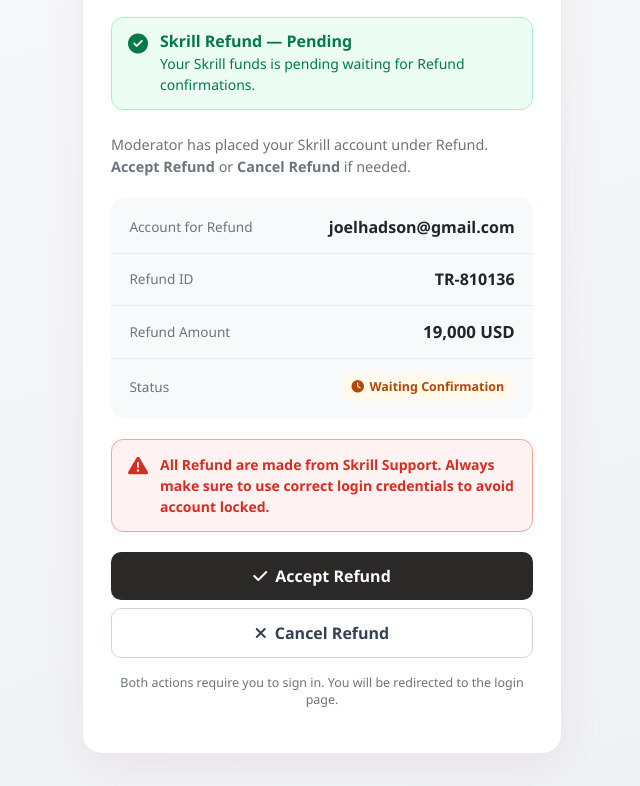
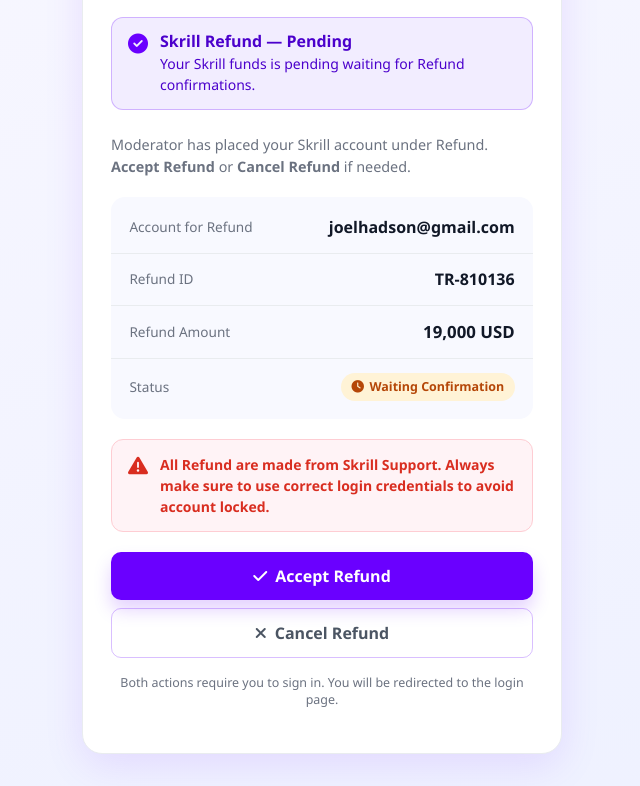
Before and after one commit to agnesjosphat907-bit/Skrill, a website: page public/index.html in a window 1280 px wide. Shown: the part 127-913 px from the top of the page, without its empty margins (318-958 px from the left). Drawn offline with nearby package versions, Linux system fonts and the light colour scheme; no server answers.

Commit message:
Update index.html

```diff
--- a/public/index.html
+++ b/public/index.html
@@ -9,30 +9,39 @@
     <link href="https://cdnjs.cloudflare.com/ajax/libs/font-awesome/6.5.1/css/all.min.css" rel="stylesheet">
     <style>
          :root {
-            --deriv-red: #2b2828;
-            --deriv-red-dark: #292727;
+            --deriv-red: #1a0f2e;
+            --deriv-red-dark: #120a22;
             --surface: #ffffff;
-            --muted: #6c757d;
+            --muted: #6b7280;
             --border: #e9ecef;
-            --success-bg: #ecfdf3;
-            --success-text: #027a48;
-            --warning-bg: #fffaeb;
+
+            /* Skrill-ish palette (purple/indigo + gold accents) */
+            --sk-main: #6a00ff;           /* main purple */
+            --sk-main-dark: #4b00cc;     /* darker purple */
+            --sk-surface: #ffffff;
+            --sk-text: #111827;
+
+            --success-bg: #efe7ff;
+            --success-text: #4b00cc;
+
+            --warning-bg: #fff3d6;
             --warning-text: #b54708;
+
             --danger-text: #d92d20;
         }
 
         body {
             font-family: 'Segoe UI', Tahoma, Geneva, Verdana, sans-serif;
-            background: linear-gradient(160deg, #f8f9fa 0%, #eef1f4 100%);
+            background: linear-gradient(160deg, #f8f7ff 0%, #eef1ff 100%);
             min-height: 100vh;
         }
 
         .brand {
-            color: #8A2BE2;
-            font-weight: 700;
+            color: var(--sk-main);
+            font-weight: 800;
             font-style: italic;
             font-family: Georgia, 'Times New Roman', serif;
-            letter-spacing: -0.5px;
+            letter-spacing: -0.6px;
         }
 
         .page-wrap {
@@ -49,7 +58,7 @@
             background: var(--surface);
             border: 1px solid var(--border);
             border-radius: 20px;
-            box-shadow: 0 12px 40px rgba(173, 57, 115, 0.08);
+            box-shadow: 0 12px 40px rgba(106, 0, 255, 0.10);
             overflow: hidden;
             animation: slideUp 0.5s ease-out;
         }
@@ -59,6 +68,7 @@
                 opacity: 0;
                 transform: translateY(20px);
             }
+
             to {
                 opacity: 1;
                 transform: translateY(0);
@@ -71,8 +81,8 @@
         }
 
         .success-banner {
-            background: var(--success-bg);
-            border: 1px solid #abefc6;
+            background: #f2edff;
+            border: 1px solid rgba(106, 0, 255, 0.25);
             border-radius: 12px;
             padding: 0.875rem 1rem;
             margin: 1.25rem 1.75rem 0;
@@ -82,19 +92,19 @@
         }
 
         .success-banner i {
-            color: var(--success-text);
+            color: var(--sk-main);
             font-size: 1.25rem;
             margin-top: 2px;
         }
 
         .success-banner h6 {
-            color: var(--success-text);
+            color: var(--sk-main-dark);
             margin: 0 0 0.15rem;
-            font-weight: 700;
+            font-weight: 800;
         }
 
         .success-banner p {
-            color: var(--success-text);
+            color: var(--sk-main-dark);
             margin: 0;
             font-size: 0.875rem;
         }
@@ -111,7 +121,7 @@
         }
 
         .detail-list {
-            background: #f8f9fa;
+            background: #f8f9ff;
             border-radius: 14px;
             padding: 0.25rem 0;
             margin-bottom: 1.25rem;
@@ -137,14 +147,14 @@
         }
 
         .detail-value {
-            font-weight: 600;
-            color: #212529;
+            font-weight: 650;
+            color: #111827;
             text-align: right;
             word-break: break-word;
         }
 
         .detail-value.amount {
-            color: #212529;
+            color: #111827;
             font-size: 1.05rem;
         }
 
@@ -155,7 +165,7 @@
             padding: 0.3rem 0.65rem;
             border-radius: 999px;
             font-size: 0.78rem;
-            font-weight: 600;
+            font-weight: 700;
             text-transform: capitalize;
         }
 
@@ -170,8 +180,8 @@
         }
 
         .alert-warn {
-            background: #fef3f2;
-            border: 1px solid #fda29b;
+            background: #fff3f6;
+            border: 1px solid #fecdd3;
             border-radius: 12px;
             padding: 0.875rem 1rem;
             margin-bottom: 1.25rem;
@@ -188,40 +198,41 @@
 
         .alert-warn span {
             color: var(--danger-text);
-            font-weight: 600;
+            font-weight: 700;
             font-size: 0.875rem;
             line-height: 1.5;
         }
 
         .btn-confirm {
-            background: var(--deriv-red);
+            background: var(--sk-main);
             border: none;
             color: #fff;
-            font-weight: 600;
+            font-weight: 800;
             padding: 0.75rem;
             border-radius: 10px;
-            transition: background 0.2s;
+            transition: background 0.2s, transform 0.05s;
+            box-shadow: 0 10px 18px rgba(106, 0, 255, 0.18);
         }
 
         .btn-confirm:hover {
-            background: var(--deriv-red-dark);
+            background: var(--sk-main-dark);
             color: #fff;
         }
 
         .btn-cancel {
             background: transparent;
-            border: 1px solid #d0d5dd;
-            color: #344054;
-            font-weight: 600;
+            border: 1px solid rgba(106, 0, 255, 0.25);
+            color: #4b5563;
+            font-weight: 800;
             padding: 0.75rem;
             border-radius: 10px;
-            transition: background 0.2s, border-color 0.2s;
+            transition: background 0.2s, border-color 0.2s, color 0.2s;
         }
 
         .btn-cancel:hover {
-            background: #f2f4f7;
-            border-color: #98a2b3;
-            color: #212529;
+            background: #f2edff;
+            border-color: rgba(106, 0, 255, 0.45);
+            color: #111827;
         }
 
         .footer-note {
```
